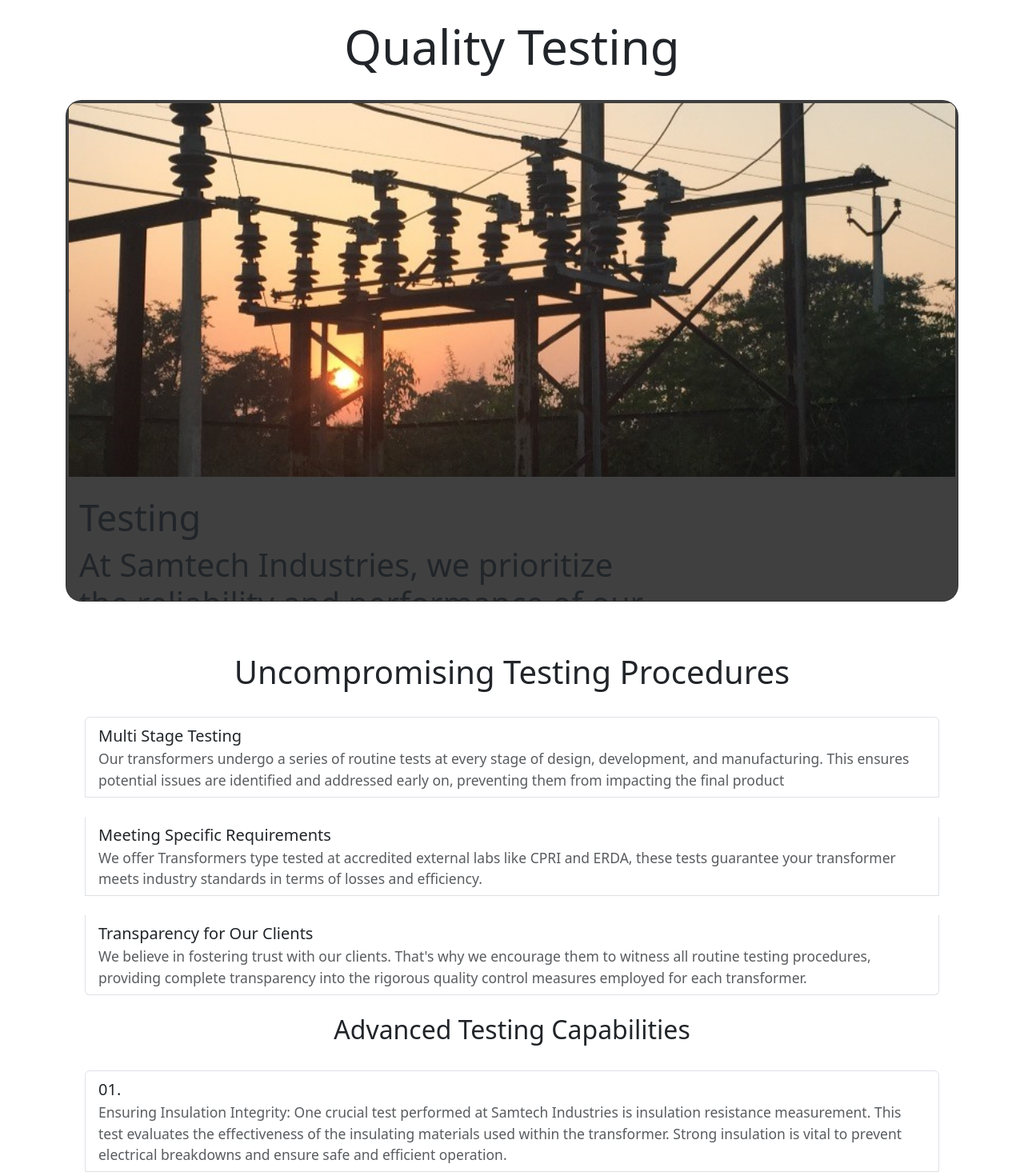
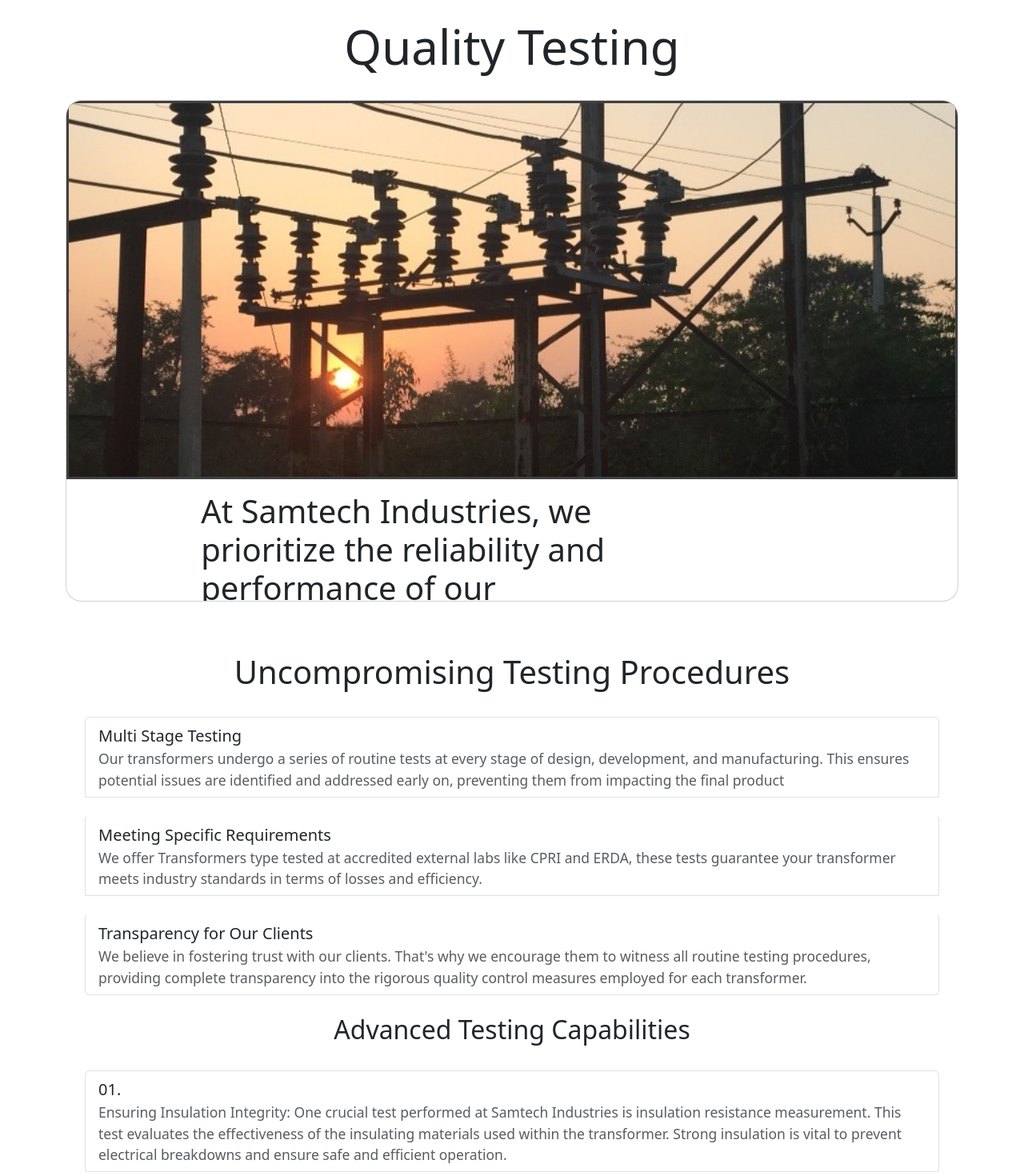
Before and after one commit to sarthak25sharma/SamTech, a React (Create React App) app in the folder sam/: page /aboutus in a window 1280 px wide. Shown: the part 600-2070 px from the top of the page at 80% size. Built offline with nearby package versions, Linux system fonts and the light colour scheme.

Commit message:
Update product_page.css

```diff
--- a/sam/src/product_page.css
+++ b/sam/src/product_page.css
@@ -1,10 +1,15 @@
+
 .main-heading{
 
     font-size: 60px;
+
     display: flex;
     justify-content: center;
     padding: 2%;
 
+}
+.card{
+    background-color: white !important;
 }
 .card-div{
     border: 0px;
@@ -55,6 +60,9 @@
 }
 .other-products h3{
     font-size: 22px;
-
-
 }
+.card-body{
+    display:flex;
+    justify-content: center;
+    align-items: center;
+}
```
